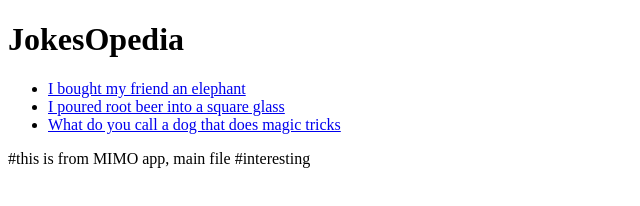
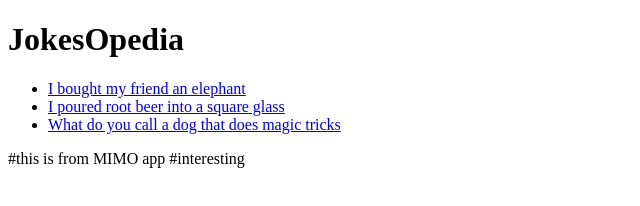
Before and after one commit to Kenisha44/Links-to-Funny-Jokes---HTML-INT, a plain HTML site: page index.html in a window 1280 px wide. Shown: the full height of the page, 0-640 px from the left. Drawn offline with Linux system fonts and the light colour scheme.

Commit message:
Update index.html

```diff
--- a/index.html
+++ b/index.html
@@ -14,5 +14,5 @@
   </body>
 </html>
 
-#this is from MIMO app, main file
+#this is from MIMO app
 #interesting
```
